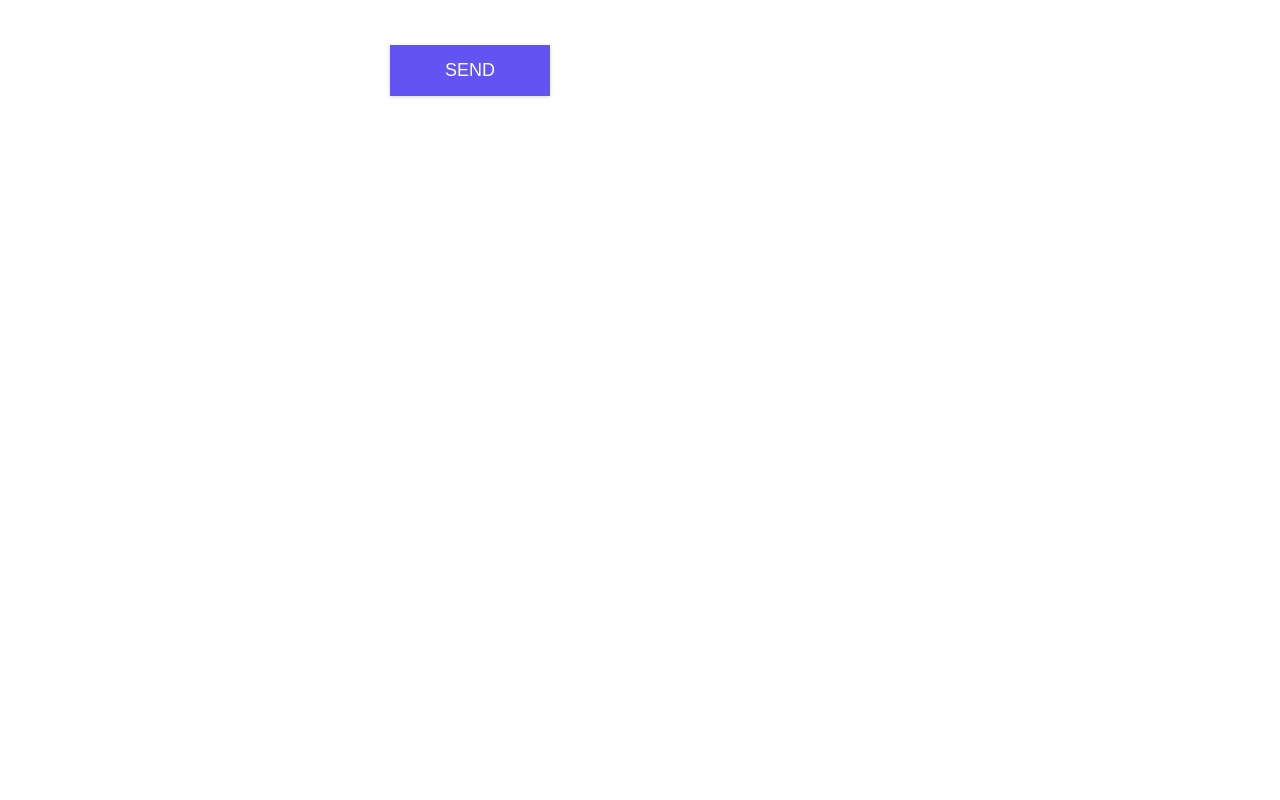
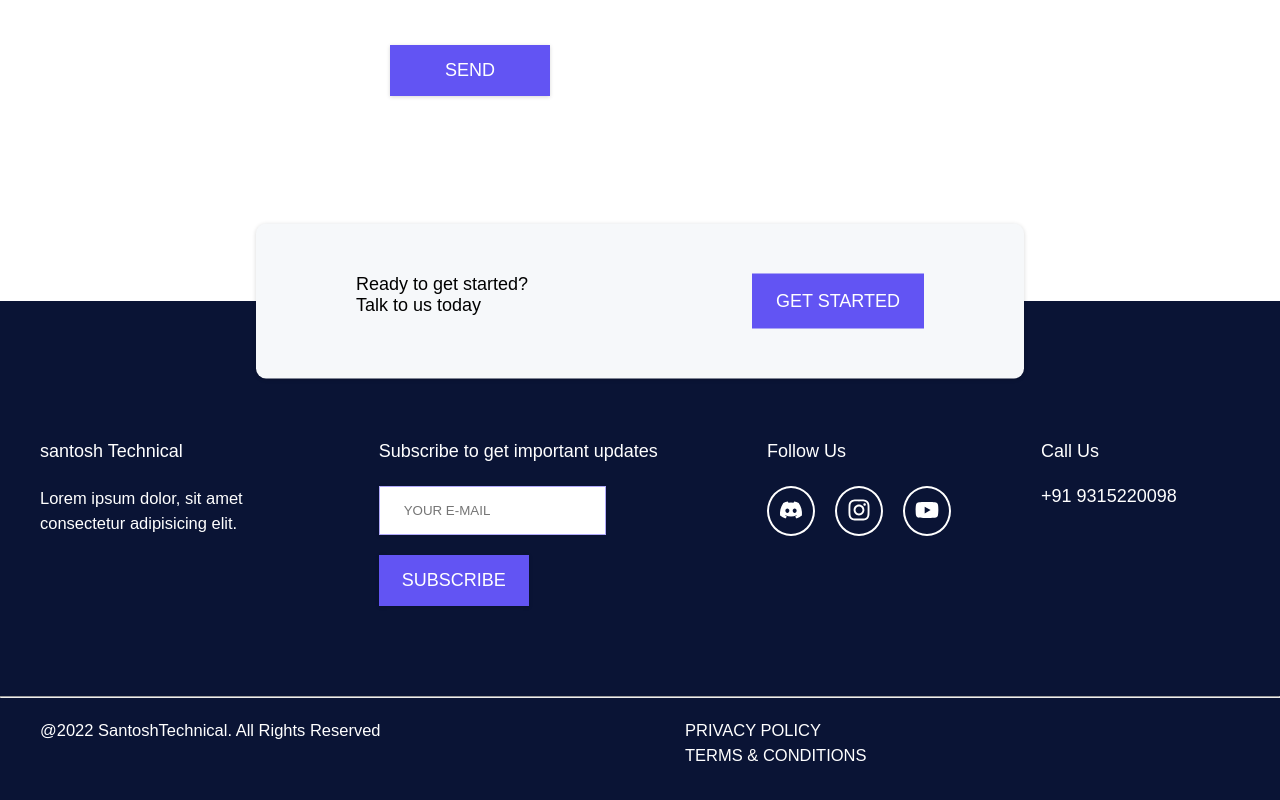
Before and after one commit to shantos123/e-commersewebsite, a React (Create React App) app: page /contact in a window 1280 px wide. Shown: the part 1062-1862 px from the top of the page. Before the commit the page ends 1208 px from the top, so only its background shows below. Built offline with nearby package versions, Linux system fonts and the light colour scheme.

Commit message:
design footer and error page

```diff
--- a/src/App.js
+++ b/src/App.js
@@ -10,6 +10,7 @@
 import { GlobalStyle } from './Components/GlobalStyle';
 import { ThemeProvider } from 'styled-components';
 import Header from './Components/Header';
+import Footer from './Components/Footer';
 
 function App() {
 
@@ -52,6 +53,7 @@
           <Route path="/singleproduct" element={<SingleProduct />} />
           <Route path="*" element={<ErrorPage />} />
         </Routes>
+        <Footer/>
       </Router>
     </ThemeProvider>
   );
--- a/src/Components/ErrorPage.js
+++ b/src/Components/ErrorPage.js
@@ -1,11 +1,43 @@
-import React from 'react'
+import React from 'react';
+import { NavLink } from 'react-router-dom';
+import styled from 'styled-components';
+import { Button } from './Button';
 
 const ErrorPage = () => {
   return (
-    <div>
-        <h1>this is ErrorPages</h1>
-    </div>
+    <Wrapper>
+      <div className="container">
+        <div>
+          <h2>404</h2>
+          <h3>UH OH! You're lost.</h3>
+          <p>The page you are looking for does not exist.
+            How you got here is amystery.
+            But you can click the button below to go back to the
+            homepage.
+          </p>
+          <NavLink to="/">
+            <Button>Go Back to Home</Button>
+          </NavLink>
+        </div>
+      </div>
+    </Wrapper>
   )
-}
+};
+
+const Wrapper = styled.section`
+  .container {
+    padding: 9rem 0;
+    text-align: center;
+    h2 {
+      font-size: 10rem;
+    }
+    h3 {
+      font-size: 4.2rem;
+    }
+    p {
+      margin: 2rem 0;
+    }
+  }
+`;
 
 export default ErrorPage
--- /dev/null
+++ b/src/Components/Footer.js
@@ -0,0 +1,154 @@
+import React from 'react';
+import styled from 'styled-components';
+import { NavLink } from "react-router-dom";
+import { Button } from "./Button";
+import { FaDiscord, FaInstagram, FaYoutube } from "react-icons/fa";
+
+const Footer = () => {
+
+
+    const Wrapper = styled.section`
+    .iSIFGq {
+      margin: 0;
+    }
+    .contact-short {
+      max-width: 60vw;
+      margin: auto;
+      padding: 5rem 10rem;
+      background-color: ${({ theme }) => theme.colors.bg};
+      border-radius: 1rem;
+      box-shadow: ${({ theme }) => theme.colors.shadowSupport};
+      transform: translateY(50%);
+      .grid div:last-child {
+        justify-self: end;
+        align-self: center;
+      }
+    }
+    footer {
+      padding: 14rem 0 9rem 0;
+      background-color: ${({ theme }) => theme.colors.footer_bg};
+      h3 {
+        color: ${({ theme }) => theme.colors.hr};
+        margin-bottom: 2.4rem;
+      }
+      p {
+        color: ${({ theme }) => theme.colors.white};
+      }
+      .footer-social--icons {
+        display: flex;
+        gap: 2rem;
+        div {
+          padding: 1rem;
+          border-radius: 50%;
+          border: 2px solid ${({ theme }) => theme.colors.white};
+          .icons {
+            color: ${({ theme }) => theme.colors.white};
+            font-size: 2.4rem;
+            position: relative;
+            cursor: pointer;
+          }
+        }
+      }
+    }
+    .footer-bottom--section {
+      padding-top: 9rem;
+      hr {
+        margin-bottom: 2rem;
+        color: ${({ theme }) => theme.colors.hr};
+        height: 0.1px;
+      }
+    }
+    @media (max-width: ${({ theme }) => theme.media.mobile}) {
+      .contact-short {
+        max-width: 80vw;
+        margin: 4.8rem auto;
+        transform: translateY(0%);
+        text-align: center;
+        .grid div:last-child {
+          justify-self: center;
+        }
+      }
+      footer {
+        padding: 9rem 0 9rem 0;
+      }
+      .footer-bottom--section {
+        padding-top: 4.8rem;
+      }
+    }
+  `;
+
+
+    return (
+        <Wrapper>
+             <section className="contact-short">
+          <div className="grid grid-two-column">
+            <div>
+              <h3>Ready to get started?</h3>
+              <h3>Talk to us today</h3>
+            </div>
+
+            <div>
+              <Button className="btn hireme-btn">
+                <NavLink to="/"> Get Started </NavLink>
+              </Button>
+            </div>
+          </div>
+        </section>
+        {/* footer section */}
+
+        <footer>
+          <div className="container grid grid-four-column">
+            <div className="footer-about">
+              <h3>santosh Technical</h3>
+              <p>Lorem ipsum dolor, sit amet consectetur adipisicing elit. </p>
+            </div>
+            <div className="footer-subscribe">
+              <h3>Subscribe to get important updates</h3>
+              <form action="#">
+                <input type="email" name="email" placeholder="YOUR E-MAIL" />
+
+                <input type="submit" value="subscribe" />
+              </form>
+            </div>
+            <div className="footer-social">
+              <h3>Follow Us</h3>
+              <div className="footer-social--icons">
+                <div>
+                  <FaDiscord className="icons" />
+                </div>
+                <div>
+                  <FaInstagram className="icons" />
+                </div>
+                <div>
+                  <a
+                    href="https://www.youtube.com/channel/UCwfaAHy4zQUb2APNOGXUCCA"
+                    target="_blank">
+                    <FaYoutube className="icons" />
+                  </a>
+                </div>
+              </div>
+            </div>
+            <div className="footer-contact">
+              <h3>Call Us</h3>
+              <h3>+91 9315220098</h3>
+            </div>
+          </div>
+
+          <div className="footer-bottom--section">
+            <hr />
+            <div className="container grid grid-two-column ">
+              <p>
+                @{new Date().getFullYear()} SantoshTechnical. All Rights Reserved
+              </p>
+              <div>
+                <p>PRIVACY POLICY</p>
+                <p>TERMS & CONDITIONS</p>
+              </div>
+            </div>
+          </div>
+        </footer>
+        </Wrapper>
+    )
+}
+
+export default Footer
```
